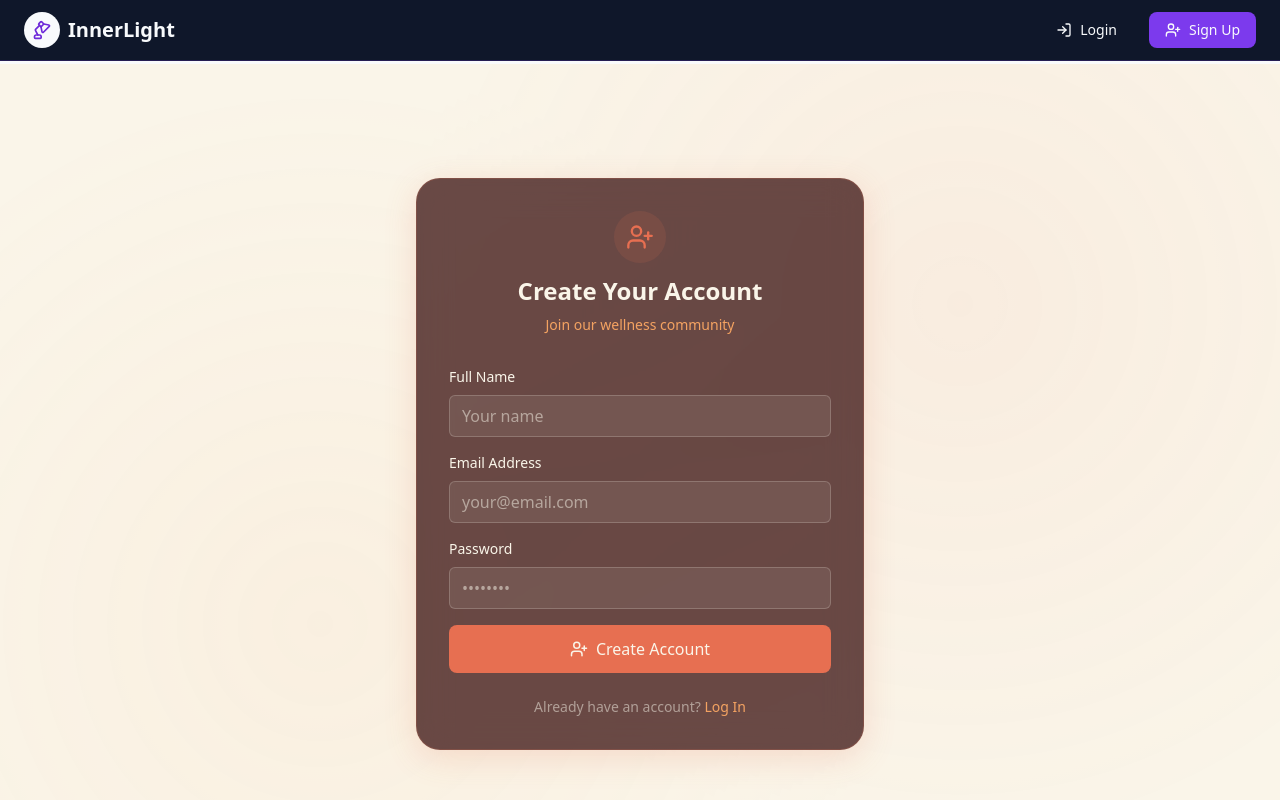
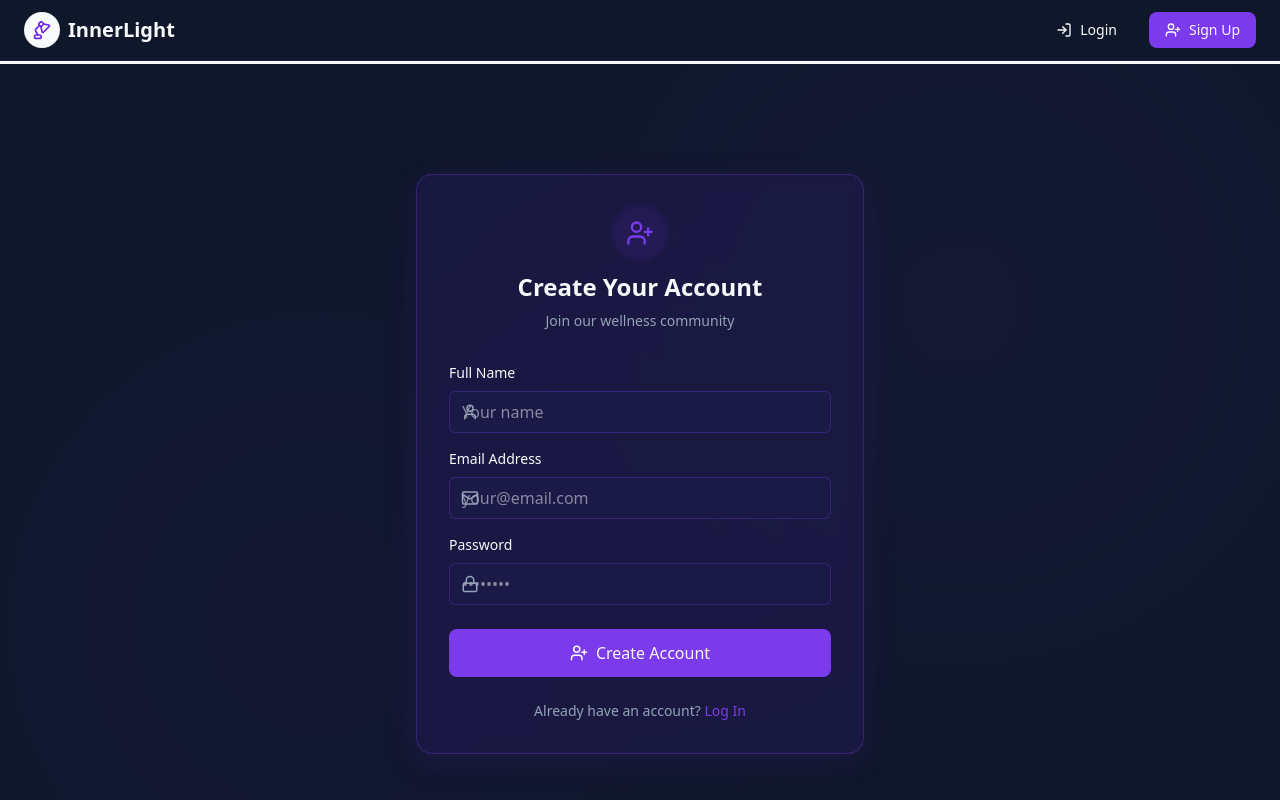
Before and after one commit to tassu1/innerlight, a React (Vite) app in the folder frontend/: page /signup in a window 1280 px wide. Shown: the top 800 px of the page. Built offline with nearby package versions, Linux system fonts and the light colour scheme.

Commit message:
change theme and design

```diff
--- a/frontend/src/Pages/Signup.jsx
+++ b/frontend/src/Pages/Signup.jsx
@@ -1,16 +1,19 @@
 import React, { useState } from 'react';
 import { Link, useNavigate } from 'react-router-dom';
-import { UserPlus } from 'lucide-react';
+import { UserPlus, User, Mail, Lock } from 'lucide-react';
 import { motion } from 'framer-motion';
 
-
-// Warm, no-blue theme
 const THEME = {
-  primary: "#E76F51",   // Warm coral
-  secondary: "#5C4033", // Cocoa brown
-  dark: "#2B2B2B",      // Charcoal
-  light: "#FAF5E9",     // Cream
-  accent: "#F4A261"     // Sunset orange
+  primary: "#6D28D9",       // Deep purple
+  secondary: "#1E1B4B",     // Dark indigo
+  dark: "#0F172A",          // Very dark blue (almost black)
+  light: "#E2E8F0",         // Soft light text
+  accentPrimary: "#7C3AED",  // Vibrant purple
+  accentSecondary: "#4C1D95", // Deep purple
+  textPrimary: "#F8FAFC",    // Pure white text
+  textSecondary: "#94A3B8",  // Light gray-blue text
+  cardBg: "rgba(30, 27, 75, 0.7)", // Semi-transparent dark indigo
+  border: "rgba(124, 58, 237, 0.3)" // Purple border with transparency
 };
 
 function Signup() {
@@ -55,49 +58,50 @@ function Signup() {
   return (
     <div
       className="min-h-screen relative overflow-hidden flex items-center justify-center p-4"
-      style={{ backgroundColor: THEME.light }}
+      style={{ backgroundColor: THEME.dark }}
     >
-
-
-
-      {/* Warm Gradient Overlay */}
+      {/* Background gradient elements */}
       <div
-        className="absolute inset-0 opacity-25"
+        className="absolute inset-0 opacity-20"
         style={{
           background: `
-            radial-gradient(circle at 75% 30%, ${THEME.primary}40, transparent 50%),
-            radial-gradient(circle at 25% 70%, ${THEME.accent}40, transparent 50%)
-          `,
+            radial-gradient(circle at 75% 30%, ${THEME.accentPrimary}40, transparent 50%),
+            radial-gradient(circle at 25% 70%, ${THEME.primary}40, transparent 50%)`
         }}
-      ></div>
+      />
 
-      {/* Glass Card */}
       <motion.div
-        initial={{ opacity: 0, y: 10 }}
+        initial={{ opacity: 0, y: 20 }}
         animate={{ opacity: 1, y: 0 }}
         transition={{ duration: 0.5 }}
         className="w-full max-w-md z-10"
       >
         <div
-          className="p-8 rounded-3xl backdrop-blur-lg border shadow-2xl"
+          className="p-8 rounded-2xl backdrop-blur-sm border"
           style={{
-            backgroundColor: 'rgba(44, 0, 0, 0.7)',
-            borderColor: `${THEME.primary}30`,
-            boxShadow: `0 8px 32px ${THEME.primary}30`
+            backgroundColor: THEME.cardBg,
+            borderColor: THEME.border,
+            boxShadow: `0 8px 32px ${THEME.primary}20`
           }}
         >
           {/* Header */}
           <div className="flex flex-col items-center mb-8">
-            <div
+            <motion.div
+              initial={{ scale: 0.9 }}
+              animate={{ scale: 1 }}
+              transition={{ duration: 0.5 }}
               className="p-3 rounded-full mb-3"
-              style={{ backgroundColor: `${THEME.primary}20` }}
+              style={{
+                backgroundColor: `${THEME.primary}20`,
+                boxShadow: `0 0 0 4px ${THEME.primary}10`
+              }}
             >
-              <UserPlus size={28} style={{ color: THEME.primary }} />
-            </div>
-            <h1 className="text-2xl font-bold text-center" style={{ color: THEME.light }}>
+              <UserPlus size={28} style={{ color: THEME.accentPrimary }} />
+            </motion.div>
+            <h1 className="text-2xl font-bold text-center" style={{ color: THEME.textPrimary }}>
               Create Your Account
             </h1>
-            <p className="text-sm mt-2 text-center" style={{ color: THEME.accent }}>
+            <p className="text-sm mt-2 text-center" style={{ color: THEME.textSecondary }}>
               Join our wellness community
             </p>
           </div>
@@ -108,7 +112,7 @@ function Signup() {
               className="mb-4 p-3 rounded-lg text-sm flex items-center gap-2"
               style={{
                 backgroundColor: `${THEME.primary}20`,
-                color: THEME.light,
+                color: THEME.textPrimary,
                 border: `1px solid ${THEME.primary}50`
               }}
             >
@@ -121,78 +125,96 @@ function Signup() {
           <form onSubmit={handleSignup} className="space-y-4">
             {/* Name */}
             <div>
-              <label className="block text-sm font-medium mb-2" style={{ color: THEME.light }}>
+              <label className="block text-sm font-medium mb-2" style={{ color: THEME.textPrimary }}>
                 Full Name
               </label>
+              <div className="relative">
+                <div className="absolute inset-y-0 left-3 flex items-center pointer-events-none">
+                  <User size={18} style={{ color: THEME.textSecondary }} />
+                </div>
                 <input
                   type="text"
                   placeholder="Your name"
                   value={name}
                   onChange={(e) => setName(e.target.value)}
-                className="w-full px-4 py-3 rounded-lg focus:outline-none focus:ring-2 transition-all"
+                  className="w-full pl-12 pr-4 py-3 rounded-lg focus:outline-none focus:ring-2 transition-all"
                   style={{
-                  backgroundColor: 'rgba(250, 245, 233, 0.08)',
-                  border: '1px solid rgba(250, 245, 233, 0.2)',
-                  color: THEME.light
+                    backgroundColor: `${THEME.secondary}80`,
+                    border: `1px solid ${THEME.border}`,
+                    color: THEME.textPrimary
                   }}
                   required
                 />
               </div>
+            </div>
 
             {/* Email */}
             <div>
-              <label className="block text-sm font-medium mb-2" style={{ color: THEME.light }}>
+              <label className="block text-sm font-medium mb-2" style={{ color: THEME.textPrimary }}>
                 Email Address
               </label>
+              <div className="relative">
+                <div className="absolute inset-y-0 left-3 flex items-center pointer-events-none">
+                  <Mail size={18} style={{ color: THEME.textSecondary }} />
+                </div>
                 <input
                   type="email"
                   placeholder="your@email.com"
                   value={email}
                   onChange={(e) => setEmail(e.target.value)}
-                className="w-full px-4 py-3 rounded-lg focus:outline-none focus:ring-2 transition-all"
+                  className="w-full pl-12 pr-4 py-3 rounded-lg focus:outline-none focus:ring-2 transition-all"
                   style={{
-                  backgroundColor: 'rgba(250, 245, 233, 0.08)',
-                  border: '1px solid rgba(250, 245, 233, 0.2)',
-                  color: THEME.light
+                    backgroundColor: `${THEME.secondary}80`,
+                    border: `1px solid ${THEME.border}`,
+                    color: THEME.textPrimary
                   }}
                   required
                 />
               </div>
+            </div>
 
             {/* Password */}
             <div>
-              <label className="block text-sm font-medium mb-2" style={{ color: THEME.light }}>
+              <label className="block text-sm font-medium mb-2" style={{ color: THEME.textPrimary }}>
                 Password
               </label>
+              <div className="relative">
+                <div className="absolute inset-y-0 left-3 flex items-center pointer-events-none">
+                  <Lock size={18} style={{ color: THEME.textSecondary }} />
+                </div>
                 <input
                   type="password"
                   placeholder="••••••••"
                   value={password}
                   onChange={(e) => setPassword(e.target.value)}
-                className="w-full px-4 py-3 rounded-lg focus:outline-none focus:ring-2 transition-all"
+                  className="w-full pl-12 pr-4 py-3 rounded-lg focus:outline-none focus:ring-2 transition-all"
                   style={{
-                  backgroundColor: 'rgba(250, 245, 233, 0.08)',
-                  border: '1px solid rgba(250, 245, 233, 0.2)',
-                  color: THEME.light
+                    backgroundColor: `${THEME.secondary}80`,
+                    border: `1px solid ${THEME.border}`,
+                    color: THEME.textPrimary
                   }}
                   required
                 />
               </div>
+            </div>
 
             {/* Submit */}
-            <button
+            <div className="pt-2">
+              <motion.button
                 type="submit"
-              className="w-full py-3 px-4 rounded-lg font-medium flex items-center justify-center gap-2"
+                className="w-full py-3 px-4 rounded-lg font-medium flex items-center justify-center gap-2 transition-all"
                 style={{
-                backgroundColor: THEME.primary,
-                color: THEME.light
+                  backgroundColor: THEME.accentPrimary,
+                  color: THEME.textPrimary
                 }}
+                whileHover={{ scale: 1.02 }}
+                whileTap={{ scale: 0.98 }}
                 disabled={isLoading}
               >
                 {isLoading ? (
                   <div
-                  className="w-5 h-5 border-2 border-t-transparent border-r-transparent rounded-full animate-spin"
-                  style={{ borderColor: THEME.light }}
+                    className="w-5 h-5 border-2 border-t-transparent rounded-full animate-spin"
+                    style={{ borderColor: THEME.textPrimary }}
                   />
                 ) : (
                   <>
@@ -200,22 +222,22 @@ function Signup() {
                     <span>Create Account</span>
                   </>
                 )}
-            </button>
+              </motion.button>
+            </div>
           </form>
 
           {/* Login Link */}
-          <div
-            className="mt-6 text-center text-sm"
-            style={{ color: `${THEME.light}80` }}
-          >
-            Already have an account?{" "}
+          <div className="mt-6 text-center">
+            <p className="text-sm" style={{ color: THEME.textSecondary }}>
+              Already have an account?{' '}
               <Link
                 to="/login"
                 className="font-medium hover:underline"
-              style={{ color: THEME.accent }}
+                style={{ color: THEME.accentPrimary }}
               >
                 Log In
               </Link>
+            </p>
           </div>
         </div>
       </motion.div>
```
Lines whose indentation alone changed are shown as unchanged.
